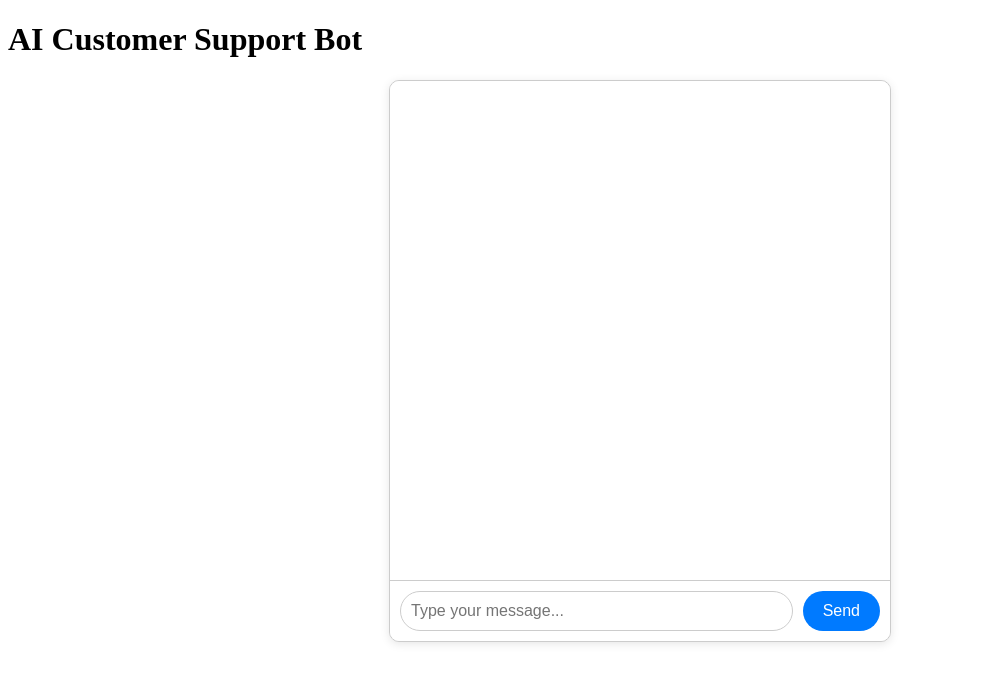
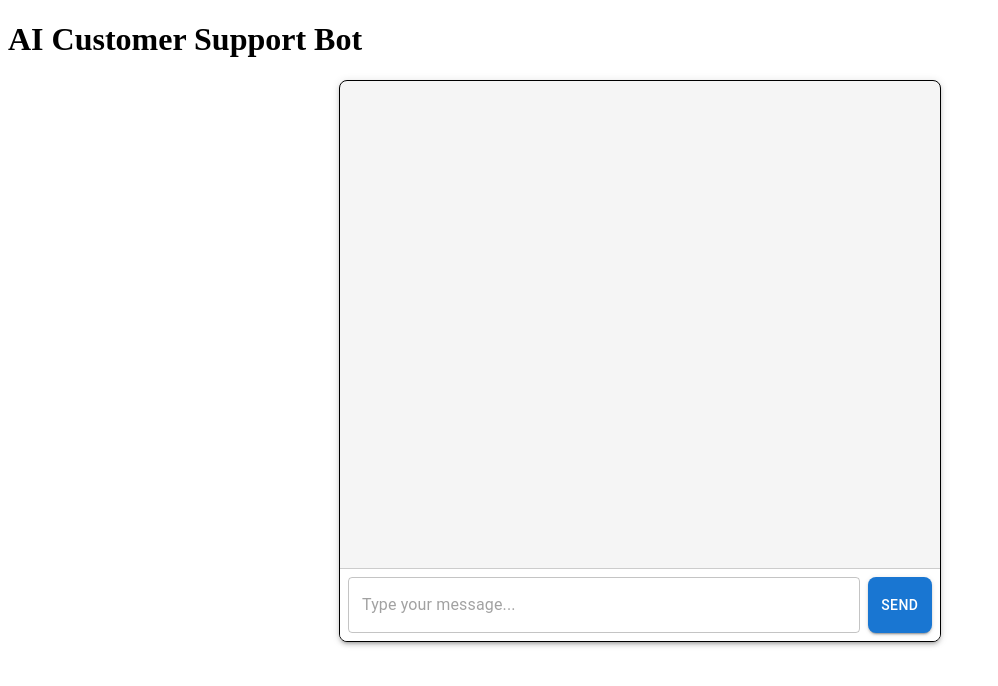
Before and after one commit to habid22/my-ai-support-bot, a Next.js app: page / in a window 1280 px wide. Shown: the top 686 px of the page, without its empty margins (0-998 px from the left). Built offline with nearby package versions, Linux system fonts and the light colour scheme.

Commit message:
chore: Refactor ChatBox component to use Material-UI components and update styles

```diff
--- a/components/ChatBox.js
+++ b/components/ChatBox.js
@@ -1,6 +1,6 @@
-import { useState } from 'react';
+import React, { useState } from 'react';
+import { Box, TextField, Button, List, ListItem, Paper, Typography } from '@mui/material';
 import ChatMessage from './ChatMessage';
-import styles from '../public/styles/ChatBox.module.css';
 
 const ChatBox = () => {
     const [messages, setMessages] = useState([]);
@@ -35,24 +35,42 @@ const ChatBox = () => {
     };
 
     return (
-        <div className={styles.chatContainer}>
-            <div className={styles.messagesContainer}>
+        <Box
+            sx={{
+                display: 'flex',
+                flexDirection: 'column',
+                height: '70vh',
+                maxWidth: '600px',
+                margin: '0 auto',
+                border: 1,
+                borderRadius: 2,
+                overflow: 'hidden',
+                backgroundColor: '#f5f5f5',
+                boxShadow: 3
+            }}
+        >
+            <List sx={{ flex: 1, padding: 2, overflowY: 'scroll' }}>
                 {messages.map((msg, index) => (
-                    <ChatMessage key={index} message={msg} />
+                    <ListItem key={index} sx={{ display: 'flex', justifyContent: msg.role === 'user' ? 'flex-end' : 'flex-start' }}>
+                        <ChatMessage message={msg} />
+                    </ListItem>
                 ))}
-            </div>
-            <div className={styles.inputContainer}>
-                <input
-                    type="text"
-                    className={styles.input}
+            </List>
+            <Box sx={{ display: 'flex', padding: 1, borderTop: 1, borderColor: '#ccc', backgroundColor: '#fff' }}>
+                <TextField
+                    variant="outlined"
+                    fullWidth
                     value={input}
                     onChange={(e) => setInput(e.target.value)}
                     onKeyDown={(e) => e.key === 'Enter' && sendMessage()}
                     placeholder="Type your message..."
+                    sx={{ marginRight: 1, borderRadius: 2 }}
                 />
-                <button className={styles.sendButton} onClick={sendMessage}>Send</button>
-            </div>
-        </div>
+                <Button variant="contained" color="primary" onClick={sendMessage} sx={{ borderRadius: 2 }}>
+                    Send
+                </Button>
+            </Box>
+        </Box>
     );
 };
 
--- a/components/ChatMessage.js
+++ b/components/ChatMessage.js
@@ -1,12 +1,25 @@
-import styles from '../public/styles/ChatBox.module.css';
+import React from 'react';
+import { Paper, Typography } from '@mui/material';
 
 const ChatMessage = ({ message }) => {
-    const messageClass = message.role === 'user' ? styles.userMessage : styles.assistantMessage;
+    const isUser = message.role === 'user';
 
     return (
-        <div className={`${styles.message} ${messageClass}`}>
-            <p>{message.content}</p>
-        </div>
+        <Paper
+            elevation={3}
+            sx={{
+                maxWidth: '80%',
+                padding: 1,
+                borderRadius: 2,
+                backgroundColor: isUser ? '#007aff' : '#e5e5ea',
+                color: isUser ? '#fff' : '#000',
+                alignSelf: isUser ? 'flex-end' : 'flex-start',
+                borderBottomRightRadius: isUser ? 0 : 2,
+                borderBottomLeftRadius: isUser ? 2 : 0
+            }}
+        >
+            <Typography variant="body1">{message.content}</Typography>
+        </Paper>
     );
 };
 
--- a/public/styles/ChatBox.module.css
+++ /dev/null
@@ -1,76 +0,0 @@
-.chatContainer {
-    display: flex;
-    flex-direction: column;
-    height: 70vh;
-    max-width: 500px;
-    margin: 0 auto;
-    border: 1px solid #ccc;
-    border-radius: 10px;
-    overflow: hidden;
-    background-color: #f5f5f5;
-    box-shadow: 0 2px 10px rgba(0, 0, 0, 0.1);
-}
-
-.messagesContainer {
-    flex: 1;
-    padding: 10px;
-    overflow-y: scroll;
-    display: flex;
-    flex-direction: column;
-    gap: 5px;
-    background-color: #fff;
-}
-
-.inputContainer {
-    display: flex;
-    padding: 10px;
-    border-top: 1px solid #ccc;
-    background-color: #fff;
-}
-
-.input {
-    flex: 1;
-    padding: 10px;
-    border: 1px solid #ccc;
-    border-radius: 20px;
-    font-size: 16px;
-    margin-right: 10px;
-}
-
-.sendButton {
-    padding: 10px 20px;
-    background-color: #007aff;
-    border: none;
-    border-radius: 20px;
-    color: #fff;
-    font-size: 16px;
-    cursor: pointer;
-}
-
-.sendButton:hover {
-    background-color: #005bb5;
-}
-
-.message {
-    max-width: 80%;
-    padding: 8px 12px;
-    border-radius: 20px;
-    font-size: 16px;
-    line-height: 1.4;
-    word-wrap: break-word;
-    display: inline-block;
-}
-
-.userMessage {
-    align-self: flex-end;
-    background-color: #007aff;
-    color: #fff;
-    border-bottom-right-radius: 0;
-}
-
-.assistantMessage {
-    align-self: flex-start;
-    background-color: #e5e5ea;
-    color: #000;
-    border-bottom-left-radius: 0;
-}
```
